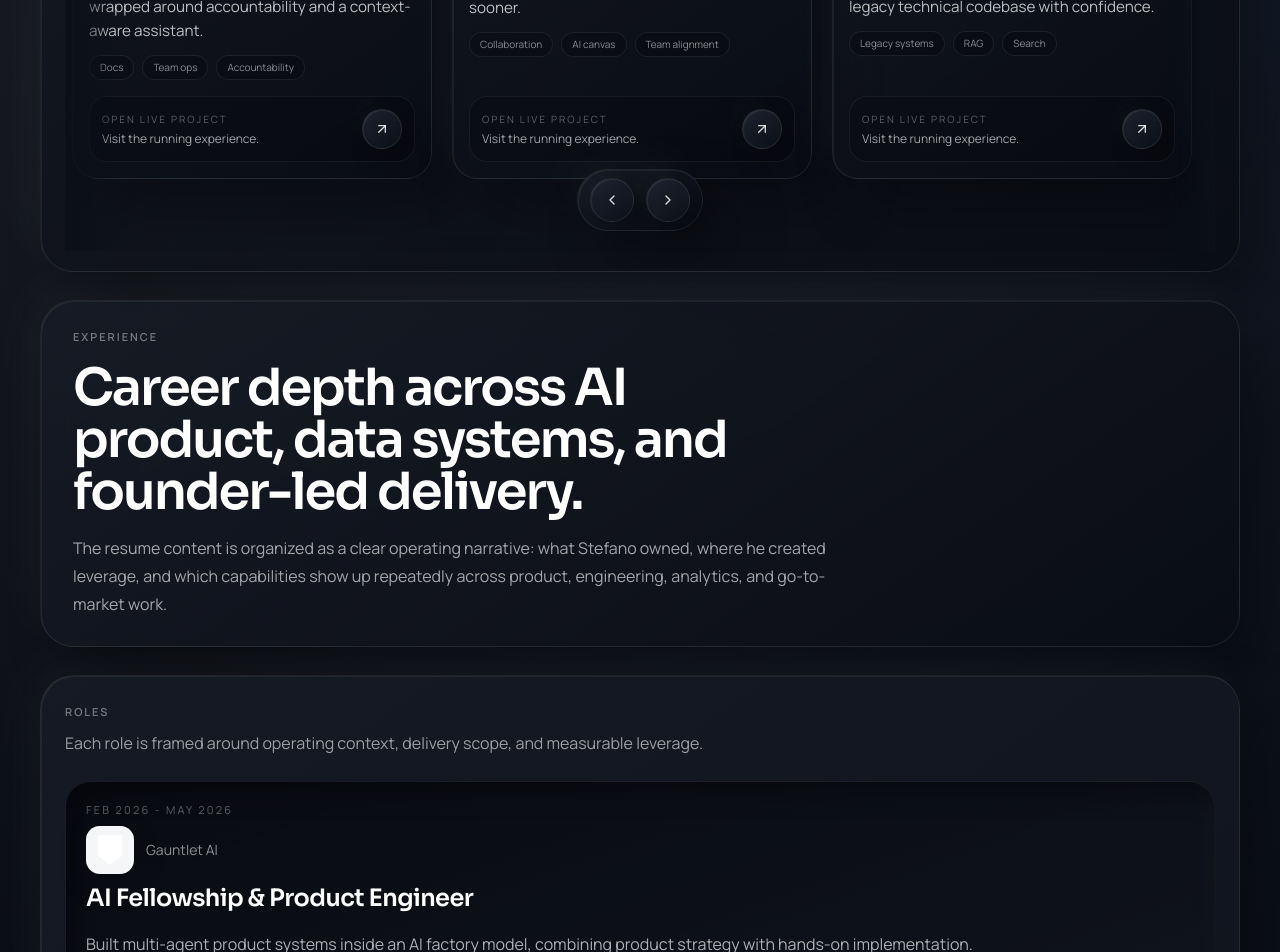
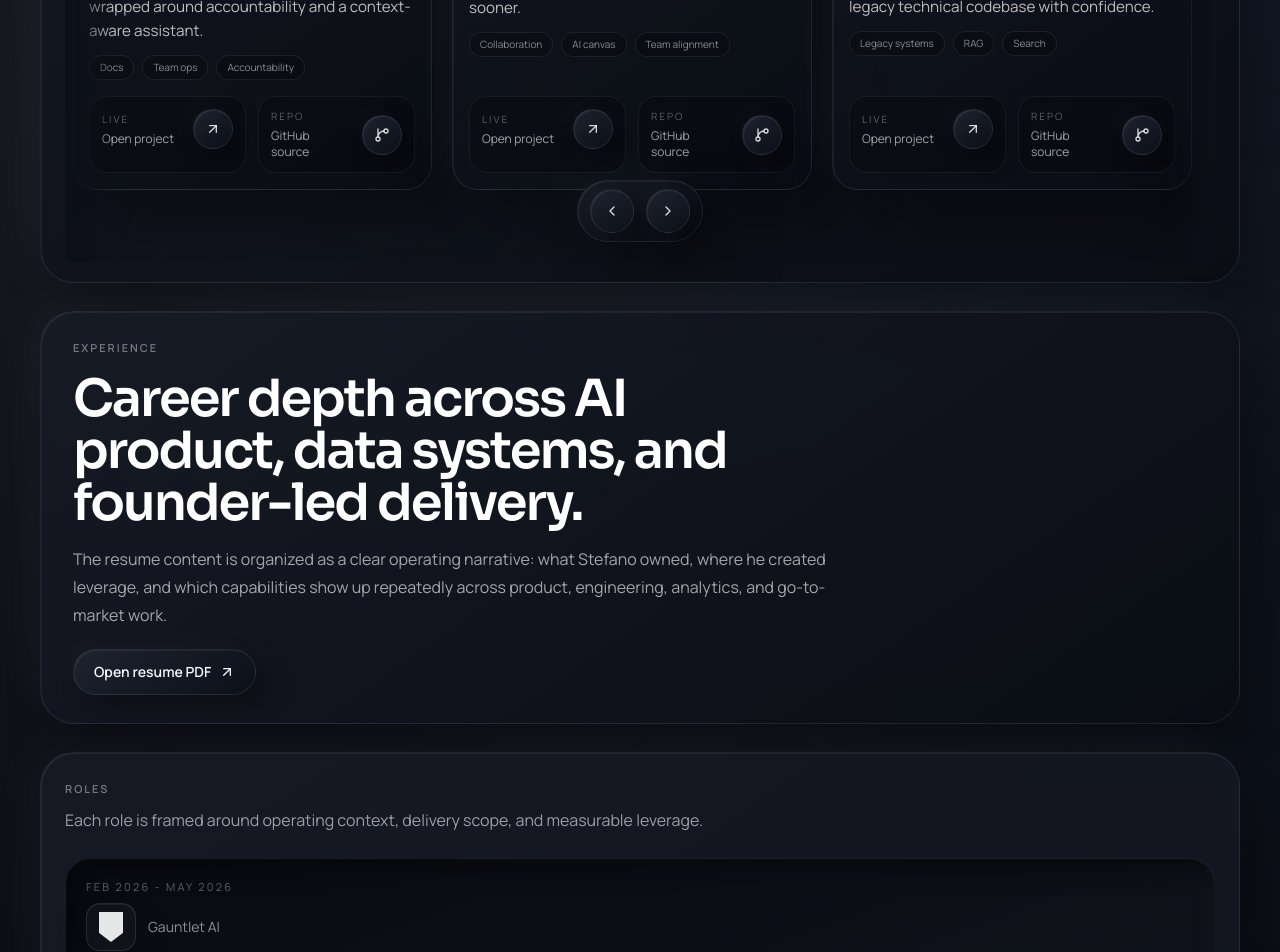
Before and after one commit to StefanoCaruso456/portfolio, a Next.js app: page / in a window 1280 px wide. Shown: the part 1080-2032 px from the top of the page. Built offline with nearby package versions, Linux system fonts and the light colour scheme.

Commit message:
Polish README and add resume and repo links

```diff
--- a/components/project-carousel.tsx
+++ b/components/project-carousel.tsx
@@ -1,7 +1,7 @@
 "use client";
 
 import Image from "next/image";
-import { ArrowUpRight, ChevronLeft, ChevronRight } from "lucide-react";
+import { ArrowUpRight, ChevronLeft, ChevronRight, GitBranch } from "lucide-react";
 import { useEffect, useMemo, useRef, useState } from "react";
 import type { Project } from "@/data/portfolio";
 
@@ -209,11 +209,14 @@ export function ProjectCarousel({ projects }: ProjectCarouselProps) {
         >
           <div className="flex w-max gap-4 sm:gap-5" ref={trackRef}>
             {loopedProjects.map(({ project, copyIndex }, index) => (
-              <a
+              <article
                 className="group neo-panel flex w-[280px] shrink-0 flex-col gap-4 rounded-[26px] p-3 transition-transform duration-300 hover:-translate-y-1 sm:w-[320px] sm:p-4 lg:w-[360px]"
                 data-project-card
+                key={`${project.title}-${copyIndex}-${index}`}
+              >
+                <a
+                  className="block space-y-4"
                   href={project.url}
-                key={`${project.title}-${copyIndex}-${index}`}
                   rel="noreferrer"
                   target="_blank"
                 >
@@ -271,14 +274,22 @@ export function ProjectCarousel({ projects }: ProjectCarouselProps) {
                       ))}
                     </div>
                   </div>
+                </a>
 
-                <div className="mt-auto flex items-center justify-between gap-3 rounded-[18px] border border-white/6 bg-black/18 px-3 py-3">
+                <div className="mt-auto grid grid-cols-2 gap-3">
+                  <a
+                    className="rounded-[18px] border border-white/6 bg-black/18 px-3 py-3 transition hover:border-white/12 hover:bg-white/[0.04]"
+                    href={project.url}
+                    rel="noreferrer"
+                    target="_blank"
+                  >
+                    <div className="flex items-center justify-between gap-3">
                       <div>
                         <p className="text-[10px] uppercase tracking-[0.2em] text-white/34">
-                      Open live project
+                          Live
                         </p>
                         <p className="mt-1 text-xs text-white/62">
-                      Visit the running experience.
+                          Open project
                         </p>
                       </div>
                       <span className="neo-button flex h-10 w-10 items-center justify-center rounded-full text-white/82">
@@ -286,6 +297,29 @@ export function ProjectCarousel({ projects }: ProjectCarouselProps) {
                       </span>
                     </div>
                   </a>
+
+                  <a
+                    className="rounded-[18px] border border-white/6 bg-black/18 px-3 py-3 transition hover:border-white/12 hover:bg-white/[0.04]"
+                    href={project.repoUrl}
+                    rel="noreferrer"
+                    target="_blank"
+                  >
+                    <div className="flex items-center justify-between gap-3">
+                      <div>
+                        <p className="text-[10px] uppercase tracking-[0.2em] text-white/34">
+                          Repo
+                        </p>
+                        <p className="mt-1 text-xs text-white/62">
+                          GitHub source
+                        </p>
+                      </div>
+                      <span className="neo-button flex h-10 w-10 items-center justify-center rounded-full text-white/82">
+                        <GitBranch className="h-4 w-4" />
+                      </span>
+                    </div>
+                  </a>
+                </div>
+              </article>
             ))}
           </div>
         </div>
--- a/data/portfolio.ts
+++ b/data/portfolio.ts
@@ -2,6 +2,7 @@ export type Project = {
   title: string;
   category: string;
   url: string;
+  repoUrl: string;
   domain: string;
   thumbnail: string;
   headline: string;
@@ -146,6 +147,7 @@ export const portfolioProjects: Project[] = [
     title: "Ship",
     category: "AI Workflow / Project Ops",
     url: "https://d1woqw06xb054i.cloudfront.net/login",
+    repoUrl: "https://github.com/StefanoCaruso456/Ship",
     domain: "d1woqw06xb054i.cloudfront.net",
     thumbnail: "/projects/ship.png",
     headline:
@@ -168,6 +170,7 @@ export const portfolioProjects: Project[] = [
     title: "BrainStorm AI",
     category: "AI Collaboration",
     url: "https://brainstormaigauntletai.com/login",
+    repoUrl: "https://github.com/StefanoCaruso456/BrainstormAI",
     domain: "brainstormaigauntletai.com",
     thumbnail: "/projects/brainstorm-gauntlet.png",
     headline:
@@ -190,6 +193,7 @@ export const portfolioProjects: Project[] = [
     title: "LegacyLens",
     category: "Code Intelligence",
     url: "https://www.nationalseismichazardmaps.com/",
+    repoUrl: "https://github.com/StefanoCaruso456/National-Seismic-Hazard-Maps",
     domain: "nationalseismichazardmaps.com",
     thumbnail: "/projects/national-seismic.png",
     headline:
@@ -212,6 +216,7 @@ export const portfolioProjects: Project[] = [
     title: "Ghostclone",
     category: "Wealth Dashboard",
     url: "https://app.ghostclone.xyz/en/start",
+    repoUrl: "https://github.com/StefanoCaruso456/Ghostfolio",
     domain: "app.ghostclone.xyz",
     thumbnail: "/projects/ghostclone.png",
     headline:
@@ -234,6 +239,7 @@ export const portfolioProjects: Project[] = [
     title: "Shipyard",
     category: "Runtime Tooling",
     url: "https://shipyard1.vercel.app/",
+    repoUrl: "https://github.com/StefanoCaruso456/ShipYard",
     domain: "shipyard1.vercel.app",
     thumbnail: "/projects/shipyard.png",
     headline:
@@ -256,6 +262,7 @@ export const portfolioProjects: Project[] = [
     title: "Projectz AI",
     category: "AI Design Marketplace",
     url: "https://projectzai.com/",
+    repoUrl: "https://github.com/StefanoCaruso456/ProjectzAI",
     domain: "projectzai.com",
     thumbnail: "/projects/projectzai.png",
     headline:
--- a/data/resume.ts
+++ b/data/resume.ts
@@ -9,6 +9,8 @@ export type ResumeRole = {
   logoAlt?: string;
   logoWidth?: number;
   logoHeight?: number;
+  logoClassName?: string;
+  logoFrameClassName?: string;
   note?: string;
 };
 
@@ -23,6 +25,8 @@ export const resumeIntro = {
   title: "Career depth across AI product, data systems, and founder-led delivery.",
   description:
     "The resume content is organized as a clear operating narrative: what Stefano owned, where he created leverage, and which capabilities show up repeatedly across product, engineering, analytics, and go-to-market work.",
+  resumeHref: "/resume-stefano-caruso.pdf",
+  resumeLabel: "Open resume PDF",
 };
 
 export const resumeRoles: ResumeRole[] = [
@@ -37,6 +41,8 @@ export const resumeRoles: ResumeRole[] = [
     logoAlt: "Gauntlet AI logo",
     logoWidth: 24,
     logoHeight: 30,
+    logoClassName: "opacity-90",
+    logoFrameClassName: "bg-white/[0.03] border-white/10",
     highlights: [
       "Built and orchestrated AI agent systems within a BMAD-style AI factory architecture for structured end-to-end application delivery.",
       "Used MCP, agent skills, and tool calling to improve reasoning quality, performance, and task execution reliability.",
@@ -67,6 +73,8 @@ export const resumeRoles: ResumeRole[] = [
     logoAlt: "Hyatt logo",
     logoWidth: 76,
     logoHeight: 18,
+    logoClassName: "brightness-0 invert opacity-80",
+    logoFrameClassName: "bg-white/[0.03] border-white/10",
     highlights: [
       "Led the flow from extraction through AWS ingestion, S3 storage, Snowflake staging, transformation, and ThoughtSpot consumption.",
       "Drove data-governance work including personal-data masking to support security and compliance.",
@@ -84,6 +92,8 @@ export const resumeRoles: ResumeRole[] = [
     logoAlt: "Tesla logo",
     logoWidth: 22,
     logoHeight: 22,
+    logoClassName: "brightness-0 invert opacity-82",
+    logoFrameClassName: "bg-white/[0.03] border-white/10",
     highlights: [
       "Owned frontend UX/UI for a vehicle defect tracking system used daily by 30K internal users.",
       "Led stakeholder alignment and prioritized Jira epics, features, and issues that drove a 6.25% increase in ROI.",
@@ -100,8 +110,9 @@ export const resumeRoles: ResumeRole[] = [
     badges: ["Finance dashboards", "BigQuery", "ROI metrics"],
     logoSrc: "/logos/the-home-depot.svg",
     logoAlt: "The Home Depot logo",
-    logoWidth: 28,
-    logoHeight: 28,
+    logoWidth: 34,
+    logoHeight: 34,
+    logoFrameClassName: "bg-[#151922] border-white/8",
     highlights: [
       "Wrote SQL powering a major finance dashboard and the ROI / OKR metrics behind it.",
       "Partnered with data engineers on backend pipeline design in Google BigQuery and metric definitions that drove decision-ready insights.",
--- a/sections/resume-section.tsx
+++ b/sections/resume-section.tsx
@@ -1,4 +1,5 @@
 import Image from "next/image";
+import { ArrowUpRight } from "lucide-react";
 import {
   resumeCertifications,
   resumeEducation,
@@ -23,6 +24,17 @@ export function ResumeSection() {
             <p className="text-sm leading-7 text-white/62 sm:text-base">
               {resumeIntro.description}
             </p>
+            <div className="pt-1">
+              <a
+                className="neo-button inline-flex items-center gap-2 rounded-full px-5 py-3 text-sm font-semibold text-white"
+                href={resumeIntro.resumeHref}
+                rel="noreferrer"
+                target="_blank"
+              >
+                {resumeIntro.resumeLabel}
+                <ArrowUpRight className="h-4 w-4" />
+              </a>
+            </div>
           </div>
         </div>
       </Reveal>
@@ -52,14 +64,26 @@ export function ResumeSection() {
                     </p>
                     <div className="flex items-center gap-3">
                       {role.logoSrc ? (
-                        <div className="inline-flex h-12 min-w-12 items-center justify-center rounded-[14px] bg-[#f4f6f8] px-3 shadow-[inset_0_1px_0_rgba(255,255,255,0.4),0_10px_30px_rgba(0,0,0,0.18)]">
-                          <Image
-                            alt={role.logoAlt ?? `${role.company} logo`}
-                            className="h-auto w-auto object-contain"
-                            height={role.logoHeight ?? 24}
-                            src={role.logoSrc}
-                            width={role.logoWidth ?? 24}
-                          />
+                        <div
+                          className={`inline-flex h-12 min-w-12 items-center justify-center rounded-[14px] border px-3 shadow-[inset_0_1px_0_rgba(255,255,255,0.06),0_14px_30px_rgba(0,0,0,0.24)] backdrop-blur-sm ${
+                            role.logoFrameClassName ?? "border-white/8 bg-white/[0.03]"
+                          }`}
+                        >
+                          <div
+                            className="relative shrink-0"
+                            style={{
+                              height: role.logoHeight ?? 24,
+                              width: role.logoWidth ?? 24,
+                            }}
+                          >
+                            <Image
+                              alt={role.logoAlt ?? `${role.company} logo`}
+                              className={`object-contain ${role.logoClassName ?? ""}`}
+                              fill
+                              sizes={`${role.logoWidth ?? 24}px`}
+                              src={role.logoSrc}
+                            />
+                          </div>
                         </div>
                       ) : null}
 
```
Also changed, not shown: 2 other files (tests, documents, lock files or other folders). Lines whose indentation alone changed are shown as unchanged.
